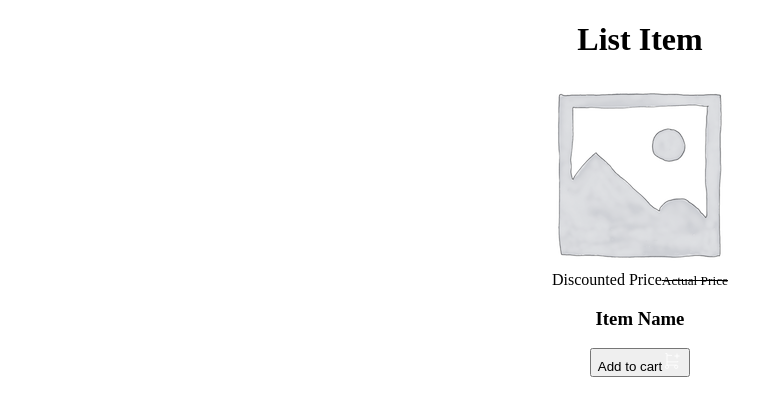
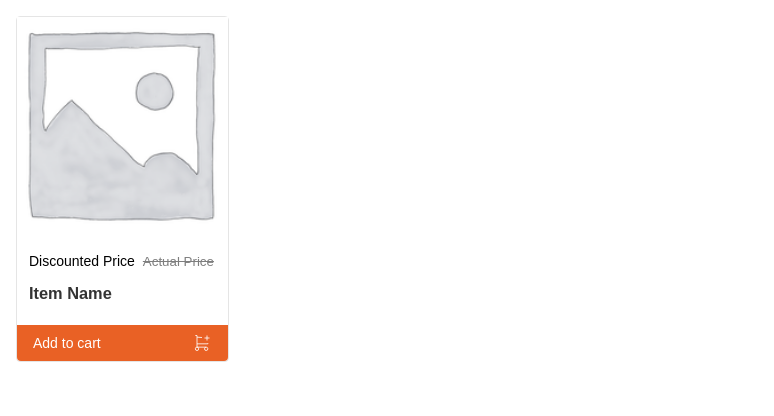
Before and after one commit to SouradeepD23/mykart, a React (Create React App) app: page / in a window 1280 px wide. Shown: the top 416 px of the page, without its empty margins (0-774 px from the left). Built offline with nearby package versions, Linux system fonts and the light colour scheme.

Commit message:
added styling to list component

```diff
--- a/src/components/ListItem.js
+++ b/src/components/ListItem.js
@@ -2,21 +2,20 @@ import AddToCardIcon from "../assets/icons/add_cart.svg";
 
 const ListItem = () => {
     return (
-        <div className="list-item">
-            <h1>List Item</h1>
-            <img src="assets/placeholder.png" alt="Placeholder" />
-            <div>
-                <div>
+        <div className="item-card">
+            <img className="img-fluid" src="assets/placeholder.png" alt="Placeholder" />
+            <div className="item-card__information">
+                <div className="pricing">
                     <span>Discounted Price</span>
                     <small>
                         <strike>Actual Price</strike>
                     </small>
                 </div>
-                <div>
+                <div className="title">
                     <h3>Item Name</h3>
                 </div>
             </div>
-            <button>
+            <button className="cart-add">
                 <span>Add to cart</span>
                 <img src={AddToCardIcon} alt="Cart Icon" />
             </button>
--- a/src/index.css
+++ /dev/null
@@ -1,3 +0,0 @@
-.list-item {
-  text-align: center;
-}
--- a/src/index.js
+++ b/src/index.js
@@ -1,6 +1,6 @@
 import React from 'react';
 import ReactDOM from 'react-dom/client';
-import './index.css';
+import './index.scss';
 import App from './App';
 import reportWebVitals from './reportWebVitals';
 
--- /dev/null
+++ b/src/index.scss
@@ -0,0 +1,22 @@
+@import "./styles/variables";
+@import "./styles/items.scss";
+
+* {
+  box-sizing: border-box;
+}
+
+html {
+  // font-family: 'Noto Sans JP', sans-serif;
+  font-family: 'Doppio One', sans-serif;
+}
+
+body {
+  line-height: 1.5;
+  margin: 0;
+  position: relative;
+}
+
+.img-fluid {
+  max-width: 100%;
+  height: auto;
+}
--- /dev/null
+++ b/src/styles/_variables.scss
@@ -0,0 +1,3 @@
+$primary: rgb(233, 97, 37);
+$white: white;
+$black: black;
--- /dev/null
+++ b/src/styles/items.scss
@@ -0,0 +1,68 @@
+.product-list {
+    padding: 16px 32px;
+    width: 100%;
+    min-height: 100vh;
+
+    &--wrapper {
+        display: flex;
+        padding-left: 40px;
+        flex-wrap: wrap;
+    }
+}
+
+.item-card {
+    cursor: pointer;
+    display: flex;
+    flex-direction: column;
+    height: inherit;
+    padding: 0;
+    width: 16.66%;
+    margin: 16px;
+    border: 1px solid rgba($color: $black, $alpha: 0.1);
+    border-radius: 4px;
+
+    &__information {
+        padding: 6px 12px;
+        margin-top: 12px;
+
+        .title {
+            text-overflow: ellipsis;
+            font-size: 14px;
+            color: rgba($color: $black, $alpha: 0.8);
+            white-space: nowrap;
+            overflow-x: hidden;
+
+            h3 {
+                margin: 8px 0 14px;
+            }
+        }
+    }
+}
+
+
+.pricing {
+    small {
+        opacity: 0.5;
+        font-weight: 400;
+        margin-left: 8px;
+    }
+    span {
+        font-size: 14px;
+        font-weight: 500;
+    }
+}
+
+button.cart-add {
+    margin-top: auto;
+    cursor: pointer;
+    width: 100%;
+    background-color: $primary;
+    border-radius: 0px 0px 4px 4px;
+    border: unset;
+    font-size: 14px;
+    padding: 8px 16px;
+    color: $white;
+    display: flex;
+    align-items: center;
+    justify-content: space-between;
+}
```
